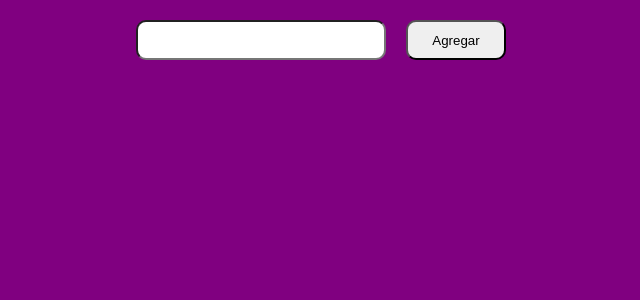
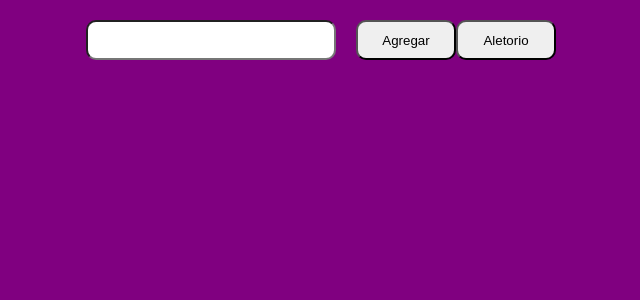
Before and after one commit to riascosjohan333/proyecto-integrador-m2, a React (Create React App) app: page / in a window 1280 px wide. Shown: the top 300 px of the page, without its empty margins (319-959 px from the left). Built offline with nearby package versions, Linux system fonts and the light colour scheme.

Commit message:
Otra Subida 07octubreTarde

```diff
--- a/src/App.js
+++ b/src/App.js
@@ -11,6 +11,13 @@ function App() {
    const [characters, setCharacters] = useState([]);
 
    const onSearch = async (id) => {
+
+      //
+      const find = characters.find((character) => character.id === +id);
+      console.log('find', find);
+      if (find) return window.alert("¡Este personaje ya fue agregado!");
+
+
    try{
       const response = await axios (`https://rickandmortyapi.com/api/character/${id}`);
       const data = response.data;
@@ -26,10 +33,25 @@ function App() {
    }
 
    };
+
+   const onClose = (id)=> {
+
+   const response = characters.filter((character) => character.id !== id);
+   setCharacters(response);
+   }
+
+   const random = (id) => {
+      const randomId = Math.floor(Math.random() * 825) + 1;
+      onSearch(randomId);
+   }
+
    return (
       <div className='App'>
         <Nav onSearch={onSearch} />
-        <Cards characters={characters} />
+        <Cards
+         characters={characters}
+         onClose={onClose}
+         />
       </div>
    );
 }
--- a/src/components/Card/index.jsx
+++ b/src/components/Card/index.jsx
@@ -2,11 +2,11 @@ import container from './styles.module.css';
 
 
 export default function Card(props) {
-   const { onClose, name, status, species, gender, origin, image,} = props;
+   const { onClose, name, status, species, gender, origin, image, id} = props;
 
    return (
       <div className={container.container}>
-         <button className={container.button} onClick={onClose}>X</button>
+         <button className={container.button} onClick={()=> onClose(id)}>X</button>
          <h2 className={container.titulo}>{name} </h2>
          <h2>{status} </h2>
          <h2>{species} </h2>
--- a/src/components/Cards/index.jsx
+++ b/src/components/Cards/index.jsx
@@ -2,13 +2,14 @@ import Card from '../Card';
 import container from './styles.module.css';
 
 export default function Cards(props) {
-   const { characters } = props; //Characters es un arreglo.
+   const { characters, onClose } = props; //Characters es un arreglo.
    return(
     <div className={container.container}>
       {console.log(characters)}
       {characters.map((character) => {
          return(
       <Card
+      id={character.id}
       key={character.id}
       name={character.name}
       status={character.status}
@@ -16,6 +17,7 @@ export default function Cards(props) {
       gender={character.gender}
       origin={character.origin.name}
       image={character.image}
+      onClose={onClose}
       />
       );
    })}
--- a/src/components/SearchBar/index.jsx
+++ b/src/components/SearchBar/index.jsx
@@ -7,6 +7,8 @@ const [id, setId] = useState("");
 
 const handleChange =(e) =>{
    setId(e.target.value);
+
+
 }
 
    return (
@@ -29,12 +31,18 @@ const handleChange =(e) =>{
             marginRight:20,
 
          }} />
-         <button onClick={()=>onSearch(id)}
+         <button onClick={() => { onSearch(id); setId(''); }}
          style={{
             height:40,
             width:100,
             borderRadius: 10,
          }}>Agregar</button>
+         <button
+         style={{
+            height:40,
+            width:100,
+            borderRadius: 10,
+         }}>Aletorio</button>
       </div>
    );
 }
```
